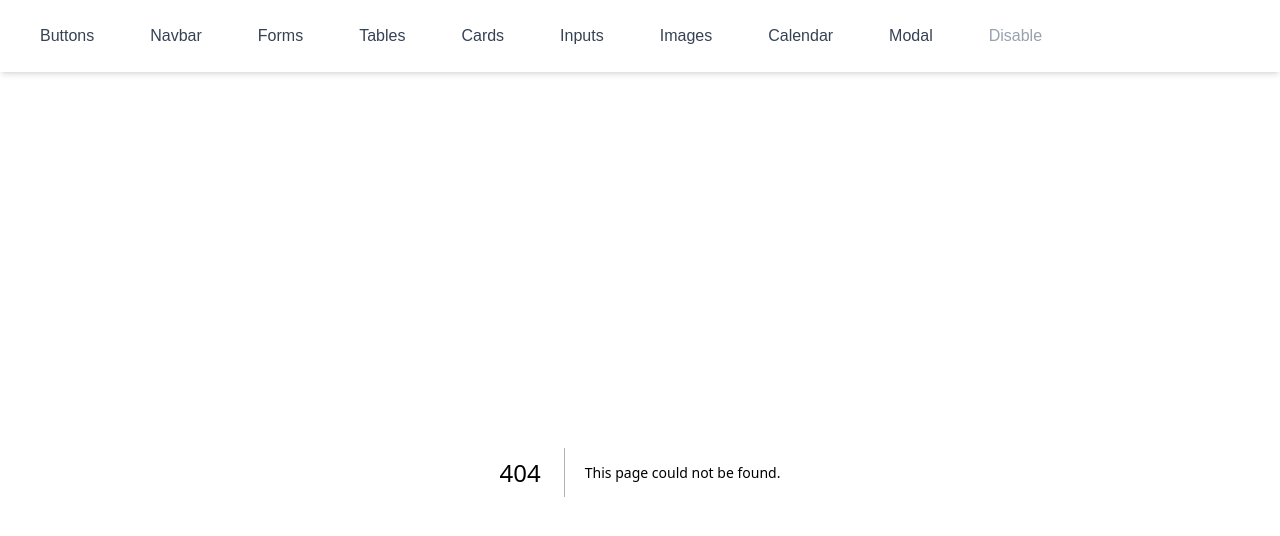
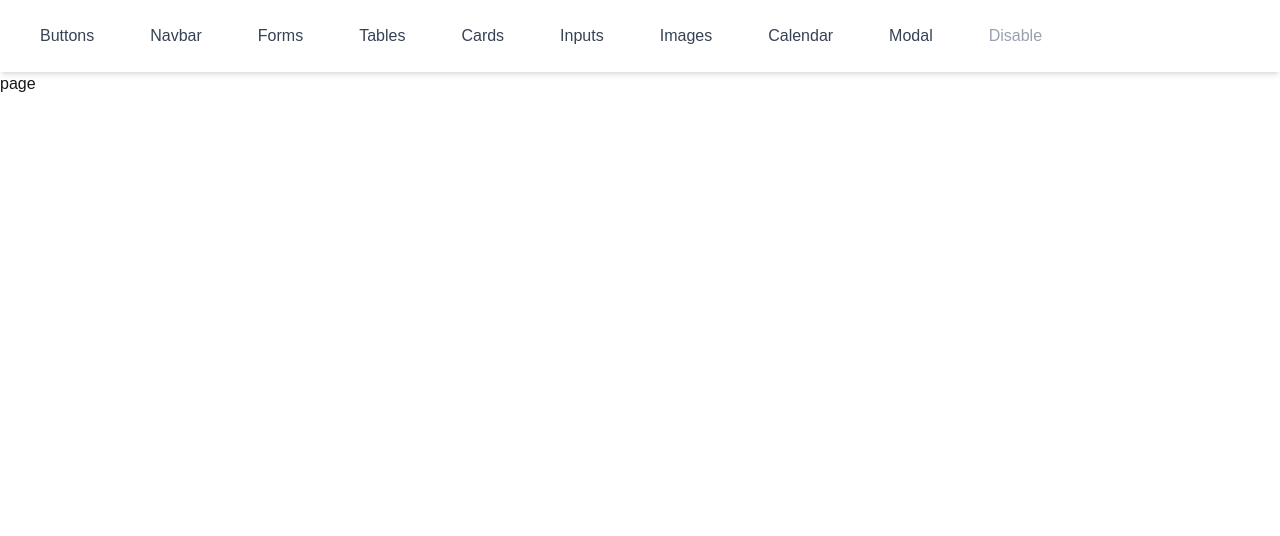
Before and after one commit to Prohor722/tailwind_compoenets, a Next.js app: page /pagination in a window 1280 px wide. Before the commit this address had no page. Shown: the top 536 px of the page. Built offline with nearby package versions, Linux system fonts and the light colour scheme.

Commit message:
pagination added

```diff
--- /dev/null
+++ b/app/pagination/page.tsx
@@ -0,0 +1,9 @@
+import React from 'react'
+
+const PaginationPage = () => {
+  return (
+    <div>page</div>
+  )
+}
+
+export default PaginationPage
```
